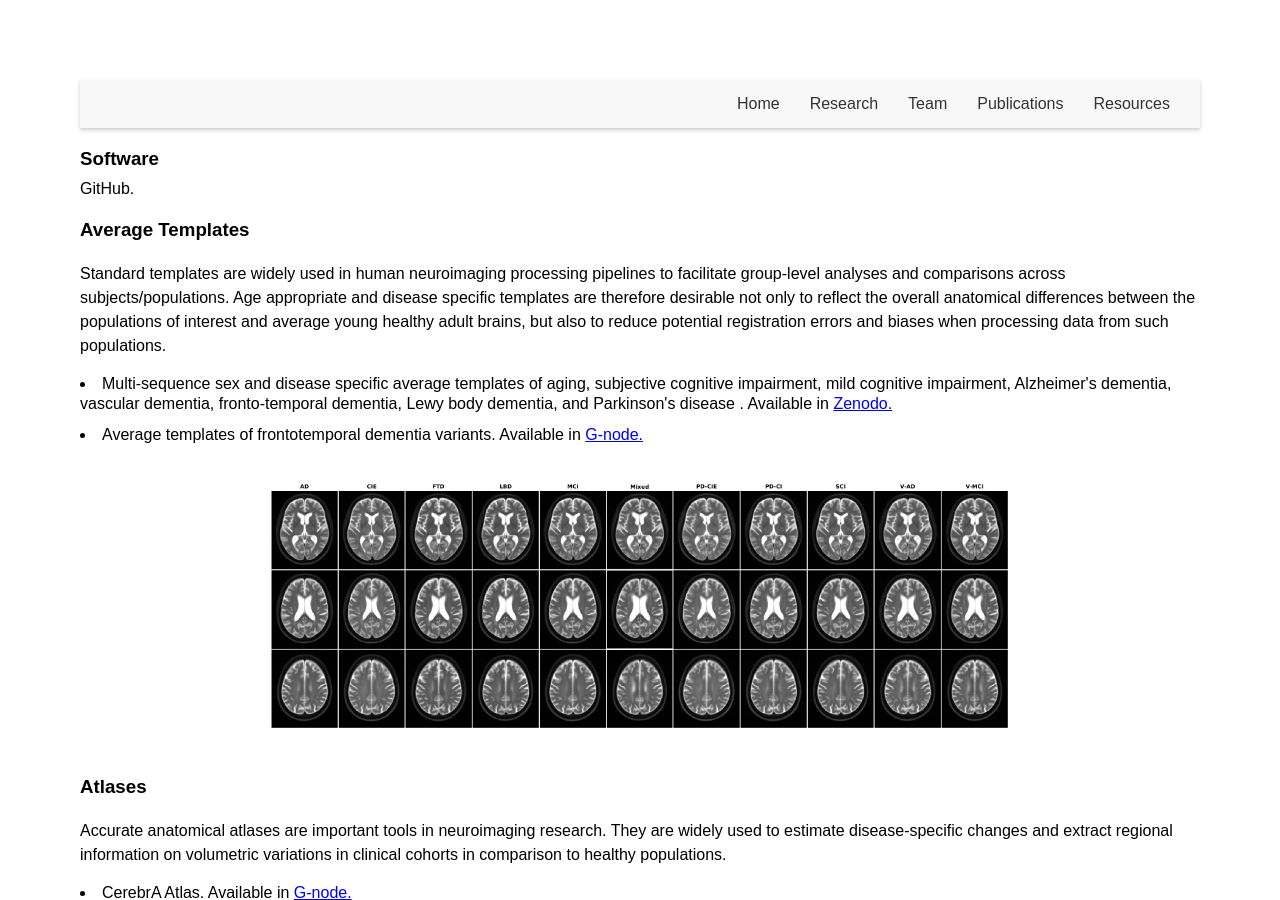
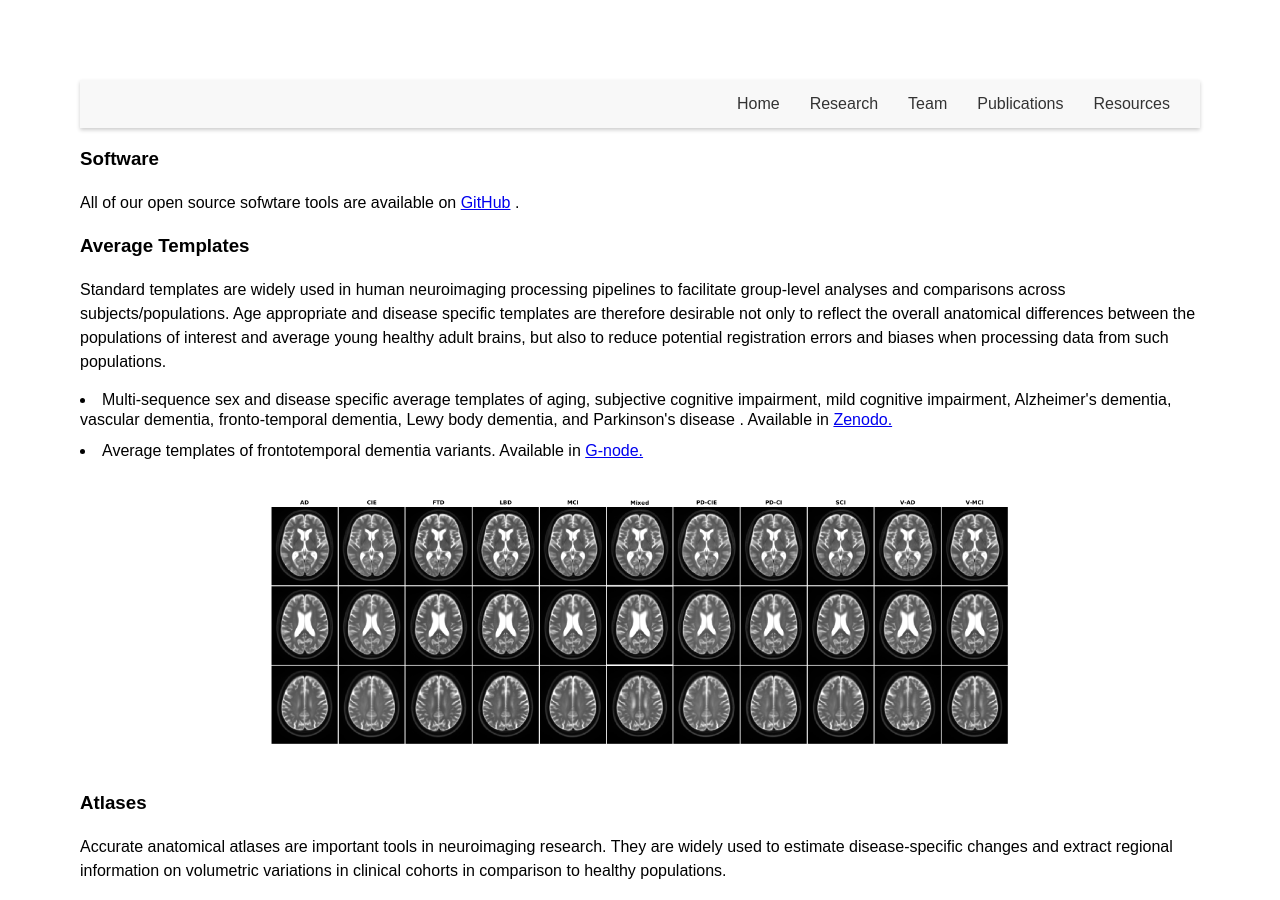
Before and after one commit to VANDAlab/VANDAlab.github.io, a Jekyll site: the page resources.html, which Jekyll copies as it is, in a window 1280 px wide and 900 px high. Built offline with Jekyll 4.4.1, drawn with Linux system fonts in a browser that asks for light colours.

Commit message:
Update resources.html

```diff
--- a/resources.html
+++ b/resources.html
@@ -17,7 +17,7 @@
   </div>
 </div> <!-- Close the navbar div -->
 <h3>Software</h3>
-  <p) All of our open source sofwtare tools are available on  <a href="https://github.com/VANDAlab?tab=repositories">GitHub.</a> <p>
+  <p> All of our open source sofwtare tools are available on  <a href="https://github.com/VANDAlab?tab=repositories">GitHub</a> .</p>
   <h3>Average Templates</h3>
   <p> Standard templates are widely used in human neuroimaging processing pipelines to facilitate group-level analyses and comparisons
     across subjects/populations. Age appropriate and disease specific templates are therefore desirable not only to reflect the overall
```
